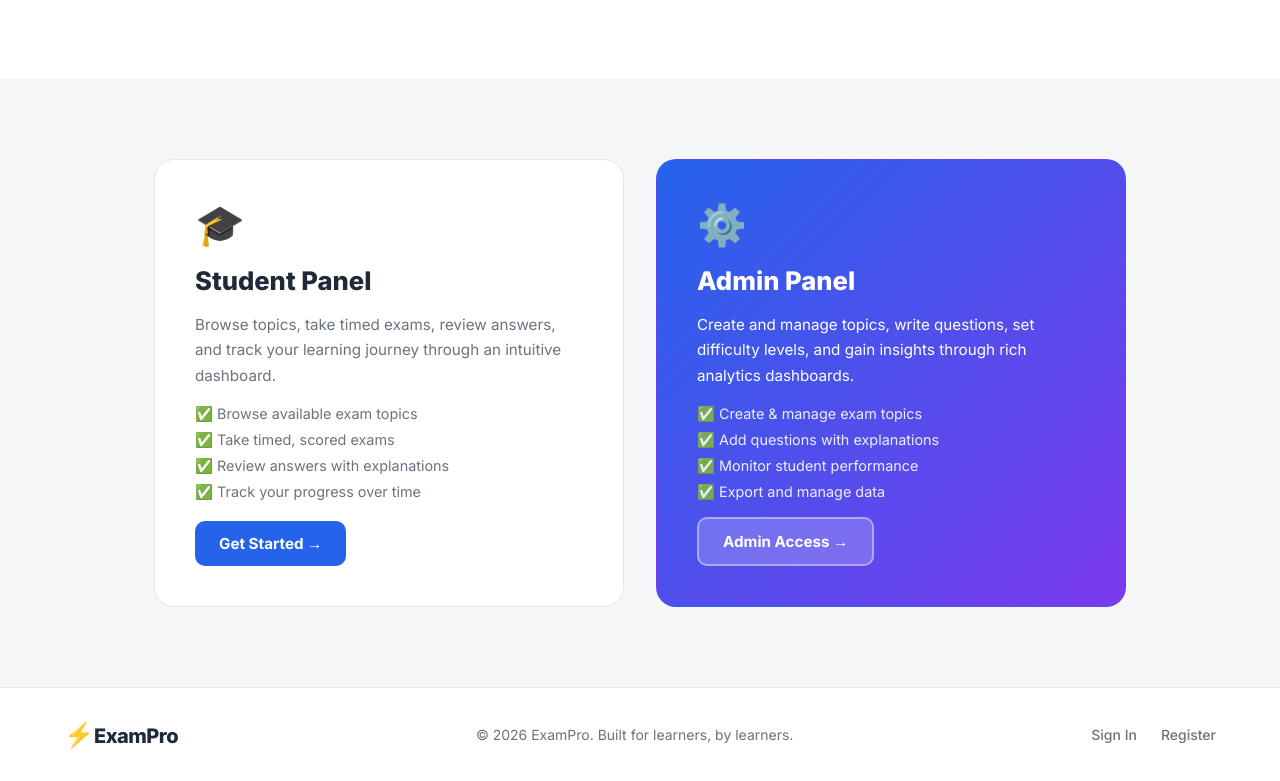
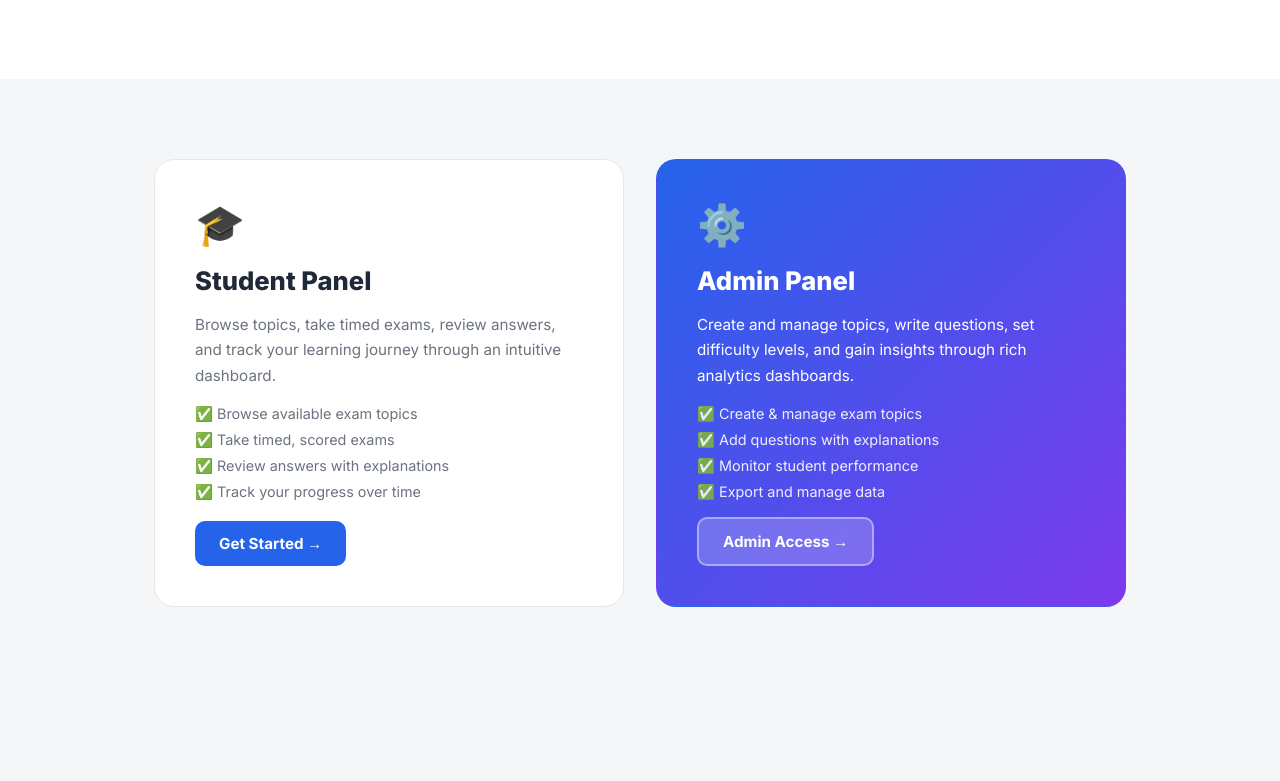
Before and after one commit to shamikhz/exam, a Next.js app: page / in a window 1280 px wide. Shown: the part 1586-2367 px from the top of the page. After the commit the page ends 2273 px from the top, so only its background shows below. Built offline with nearby package versions, Linux system fonts and the light colour scheme.

Commit message:
fix: remove footer from landing page

```diff
--- a/src/app/page.tsx
+++ b/src/app/page.tsx
@@ -172,18 +172,6 @@ export default function LandingPage() {
         </div>
       </section>
 
-      {/* ---- Footer ---- */}
-      <footer className={styles.footer}>
-        <div className={styles.footerBrand}>
-          <span className={styles.navLogo}>⚡</span>
-          <span className={styles.navTitle}>ExamPro</span>
-        </div>
-        <p className={styles.footerText}>© {new Date().getFullYear()} ExamPro. Built for learners, by learners.</p>
-        <div className={styles.footerLinks}>
-          <Link href="/auth">Sign In</Link>
-          <Link href="/auth">Register</Link>
-        </div>
-      </footer>
     </div>
   );
 }
```
